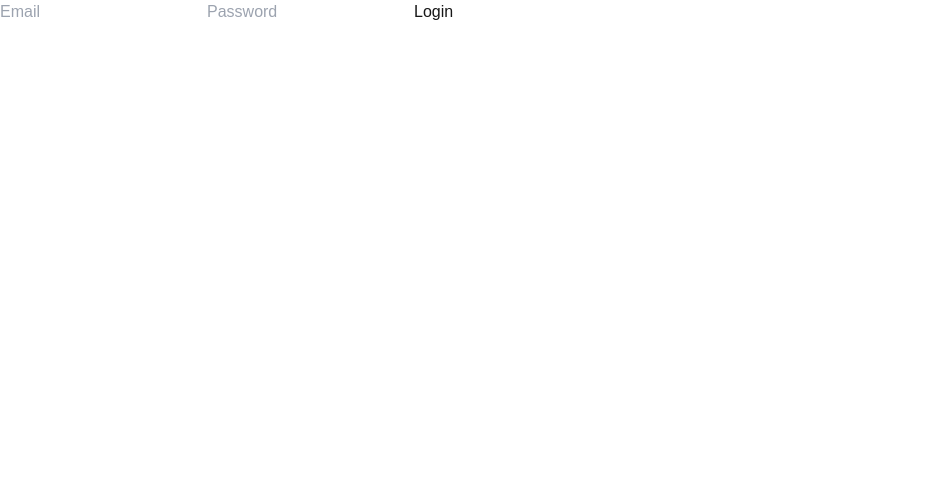
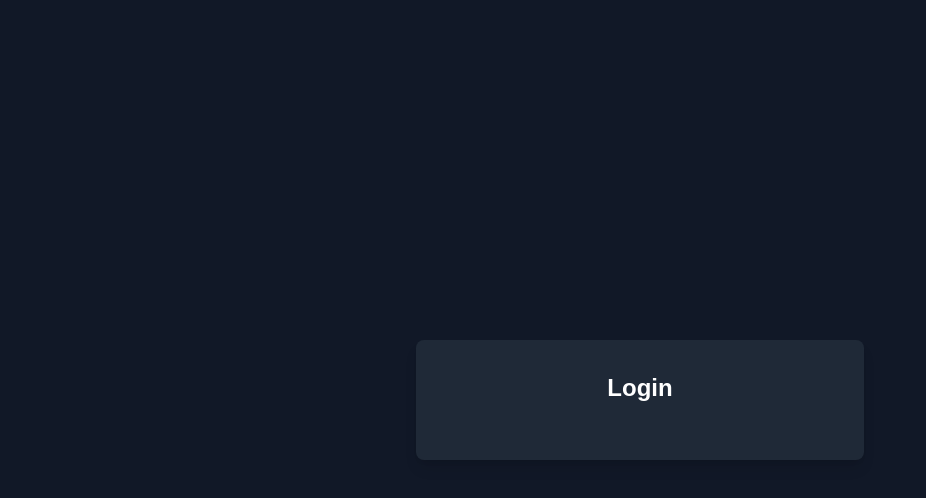
Before and after one commit to chelahcynthia/next-prisma, a Next.js app: page /auth/login in a window 1280 px wide. Shown: the top 498 px of the page, without its empty margins (0-926 px from the left). Built offline with nearby package versions, Linux system fonts and the light colour scheme.

Commit message:
add styles

```diff
--- a/app/auth/login/page.tsx
+++ b/app/auth/login/page.tsx
@@ -29,11 +29,14 @@ export default function LoginPage() {
   };
 
   return (
-    <form onSubmit={handleSubmit}>
-      {error && <p style={{ color: "red" }}>{error}</p>}
-      <input type="email" name="email" placeholder="Email" required />
-      <input type="password" name="password" placeholder="Password" required />
-      <button type="submit">Login</button>
-    </form>
+    <div className="flex min-h-screen items-center justify-center bg-gray-900 text-white">
+      <div className="w-full max-w-md rounded-lg bg-gray-800 p-8 shadow-lg">
+        <h2 className="mb-6 text-center text-2xl font-bold">Login</h2>
+
+
+      </div>
+
+    </div>
+
   );
 }
```
